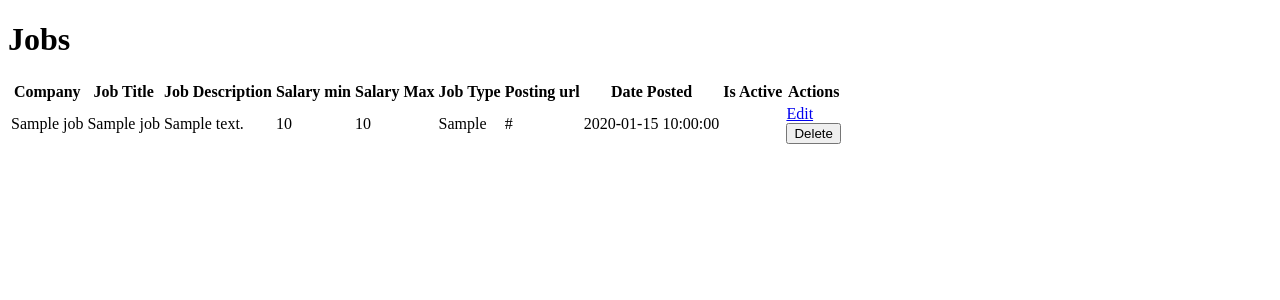
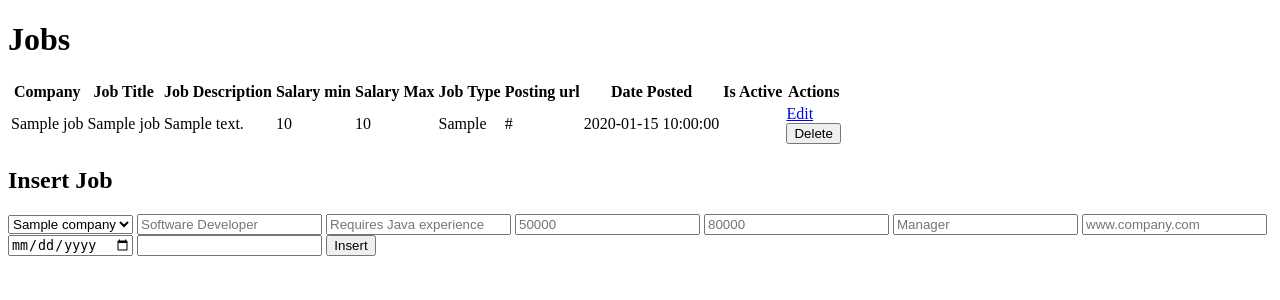
Before and after one commit to ana-ruth/job-application-tracker, a Flask app: template templates/jobs.html in a window 1280 px wide. Shown: the top 300 px of the page. Run offline with Flask 3, Linux system fonts and the light colour scheme; the template is opened without the code that fills it: most values are stand-ins (such as "Sample title", 1, 10 or a date in 2020); parts of the project's set-up code (start-up, migrations or seed data) failed here and were passed over.

Commit message:
INSERT and DELETE for jobs table

```diff
--- a/app.py
+++ b/app.py
@@ -168,5 +168,32 @@ def jobs():
     return render_template('jobs.html', jobs=jobs, companies=companies, edit_id=edit_id)
 
 
+@app.route('/jobs/delete', methods=['POST'])
+def deleteJob():
+    if request.method == 'POST':
+        jobID = request.form['job_id']
+        delete_job(jobID)
+    return redirect('/jobs')
+
+
+@app.route('/jobs/insert', methods=['GET','POST'])
+def createJob():
+
+    # if user input is empty set it to None (Null)
+    company_id = request.form['company_id'] or None
+    job_title = request.form['job_title'].strip() or None
+    job_description =  request.form['job_description'].strip() or None
+    salary_min = request.form['salary_min'].strip() or None
+    salary_max = request.form['salary_max'].strip() or None
+    job_type = request.form['job_type'].strip() or None
+    posting_url = request.form['posting_url'].strip() or None
+    date_posted = request.form['date_posted'].strip() or None
+    is_active = request.form['is_active'].strip() or None
+
+    create_job(company_id, job_title, job_description, salary_min, salary_max, job_type, posting_url, date_posted, is_active)
+
+    return redirect('/jobs')
+
+
 if __name__ == '__main__':
     app.run(debug=True)
--- a/database.py
+++ b/database.py
@@ -142,8 +142,37 @@ def read_all_jobs():
                    LEFT JOIN companies co ON j.company_id = co.company_id
         """)
 
-
     jobs = cursor.fetchall()
     conn.close()
 
     return jobs
+
+def delete_job(jobID):
+    try:
+        conn = get_db()
+        cursor = conn.cursor(dictionary=True)
+        delete_query = 'DELETE FROM jobs WHERE job_id = %s'
+        cursor.execute(delete_query, (jobID,))
+        conn.commit()
+        conn.close()
+
+
+    except mysql.connector.Error as error:
+        print(f'Error Deleting Job: {error}')
+        conn.rollback()
+
+def create_job(company_id, job_title, job_description, salary_min, salary_max, job_type, posting_url, date_posted, is_active):
+    try:
+        conn = get_db()
+        cursor = conn.cursor(dictionary=True)
+        insert_query = '''INSERT INTO jobs (company_id, job_title, job_description, salary_min, salary_max, job_type, posting_url, date_posted, is_active)
+                           VALUES (%s, %s, %s, %s, %s, %s, %s, %s, %s)
+                       '''
+        values = (company_id, job_title, job_description, salary_min, salary_max, job_type, posting_url, date_posted, is_active)
+        cursor.execute(insert_query, values)
+        conn.commit()
+        conn.close()
+
+    except mysql.connector.Error as error:
+        print(f'Error Inserting Job: {error}')
+        conn.rollback()
--- a/templates/jobs.html
+++ b/templates/jobs.html
@@ -63,5 +63,33 @@
 
         </table>
 
+
+        <h2>Insert Job</h2>
+         <form action ="/jobs/insert" method = "POST">
+
+
+            <select name="company_id" id="company" required>
+
+                {% for company in companies %}
+                <option value="{{company['company_id']}}">{{company['company_name']}}</option>
+
+                {% endfor %}
+
+            </select>
+
+
+            <input type="text" name = "job_title" placeholder="Software Developer">
+            <input type="text" name="job_description" placeholder="Requires Java experience">
+            <input type="text" name="salary_min" placeholder="50000">
+            <input type="text" name="salary_max" placeholder="80000">
+            <input type="text" name="job_type" placeholder="Manager" >
+            <input type="text" name="posting_url" placeholder="www.company.com" >
+            <input type="date" name="date_posted" >
+            <input type="text" name="is_active">
+
+            <button type="submit">Insert</button>
+        </form>
+
+
     </body>
 </html>
```
